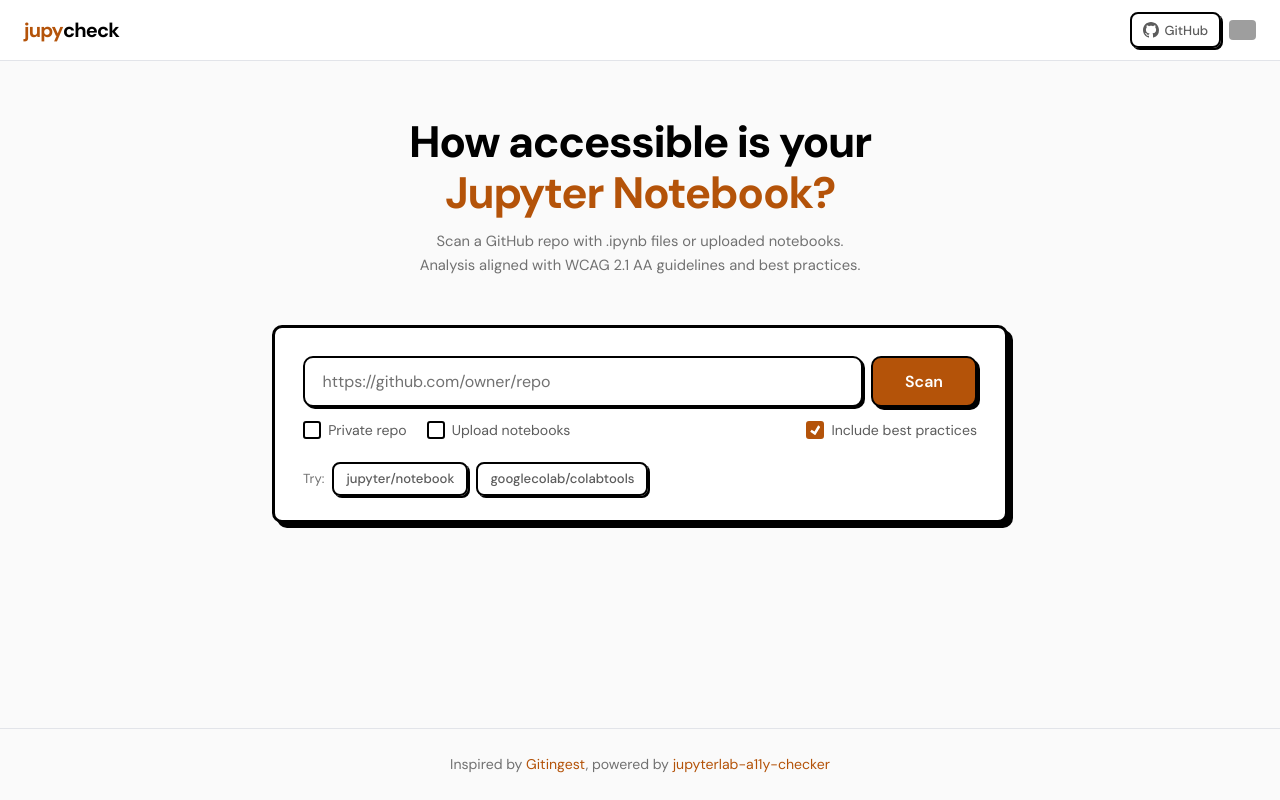
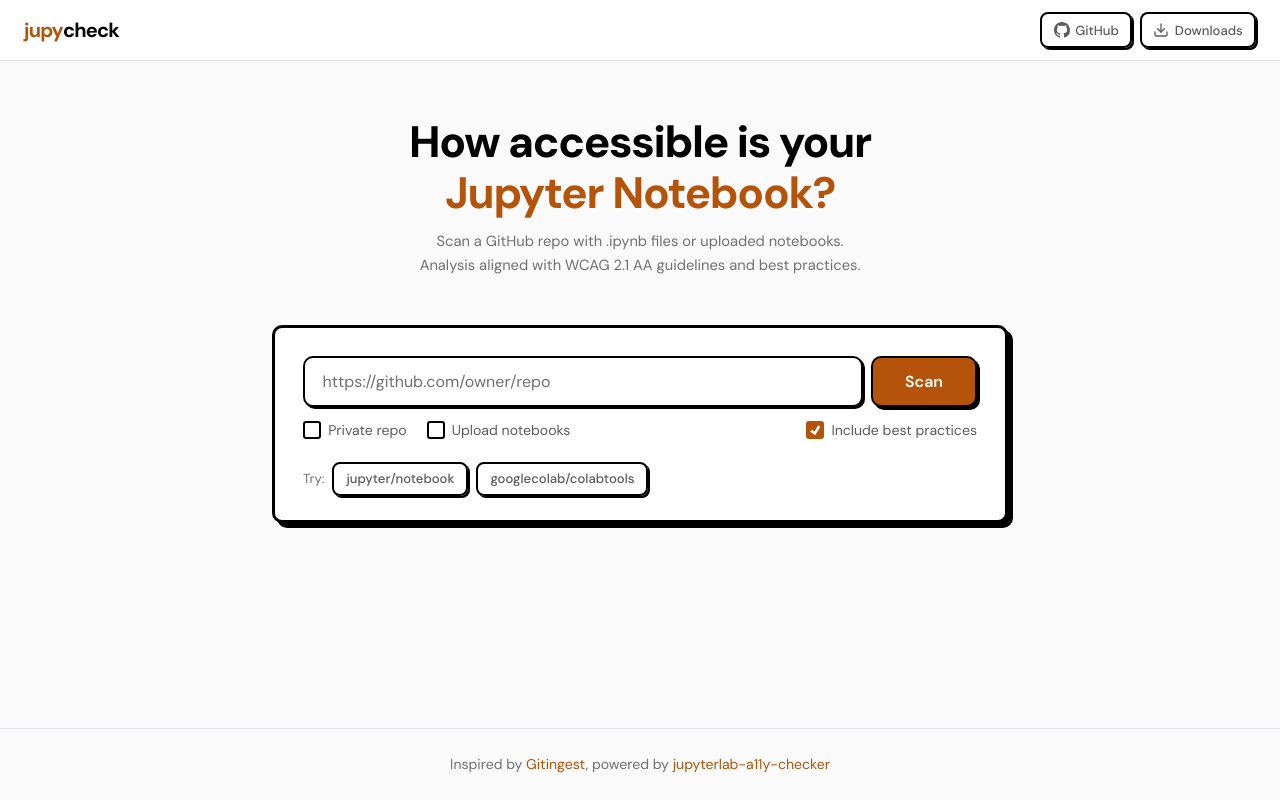
Before and after one commit to berkeley-dsep-infra/jupyterlab-a11y-checker, a website built with Vite: page experimental/jupycheck/index.html in a window 1280 px wide. Built offline with nearby package versions, Linux system fonts and the light colour scheme; no server answers; grey boxes are pictures that could not be loaded; files whose address does not match are found by name.

Commit message:
feat(jupycheck): replace marketplace badge with custom downloads button
- Build native Downloads button matching GitHub button style
- Fetch download count from marketplace badge SVG via proxy
- Add Vercel rewrite and Vite proxy for CORS bypass
- Remove unused .star-cta CSS

```diff
--- a/experimental/jupycheck/index.html
+++ b/experimental/jupycheck/index.html
@@ -101,26 +101,36 @@
         gap: 0.5rem;
       }
 
-      .star-cta {
-        font-size: 0.72rem;
-        color: #be185d;
+      .marketplace-link {
+        display: flex;
+        align-items: center;
+        gap: 0.35rem;
+        color: var(--text-secondary);
+        text-decoration: none;
+        font-size: 0.82rem;
         font-weight: 500;
-        padding: 0.25rem 0.6rem;
-        border: 1.5px solid #be185d;
-        border-radius: 20px;
-        background: rgba(190, 24, 93, 0.06);
-        white-space: nowrap;
-        letter-spacing: 0.01em;
+        padding: 0.35rem 0.7rem;
+        border-radius: 8px;
+        border: 2px solid var(--text-primary);
+        box-shadow: 2px 2px 0 0 #000;
+        transition: all 0.1s;
       }
 
-      .marketplace-badge {
-        display: flex;
-        align-items: center;
+      .marketplace-link:hover {
+        background: var(--accent-light);
+        border-color: var(--accent);
+        color: var(--accent);
+        transform: translate(-1px, -1px);
+        box-shadow: 3px 3px 0 0 #000;
       }
 
-      .marketplace-badge img {
-        display: block;
-        border-radius: 4px;
+      .download-count {
+        font-size: 0.75rem;
+        font-weight: 600;
+      }
+
+      .download-count:empty {
+        display: none;
       }
 
       .github-link {
@@ -1281,16 +1291,18 @@
           <span class="star-count" id="starCount"></span>
         </a>
         <a
-          class="marketplace-badge"
+          class="marketplace-link"
           href="https://marketplace.orbrx.io/extensions/jupyterlab-a11y-checker"
           target="_blank"
           rel="noopener noreferrer"
         >
-          <img
-            src="https://marketplace.orbrx.io/api/badge/jupyterlab-a11y-checker?metric=downloads&leftColor=%23555&rightColor=%23F37620&style=flat"
-            alt="Marketplace downloads"
-            height="20"
-          />
+          <svg width="16" height="16" viewBox="0 0 24 24" fill="none" stroke="currentColor" stroke-width="2" stroke-linecap="round" stroke-linejoin="round">
+            <path d="M21 15v4a2 2 0 0 1-2 2H5a2 2 0 0 1-2-2v-4"/>
+            <polyline points="7 10 12 15 17 10"/>
+            <line x1="12" y1="15" x2="12" y2="3"/>
+          </svg>
+          Downloads
+          <span class="download-count" id="downloadCount"></span>
         </a>
       </div>
     </header>
--- a/experimental/jupycheck/src/main.ts
+++ b/experimental/jupycheck/src/main.ts
@@ -1265,3 +1265,17 @@ document.querySelectorAll(".example-link").forEach((link) => {
     }
   } catch {}
 })();
+
+(async () => {
+  try {
+    const res = await fetch("/api/marketplace-badge");
+    if (res.ok) {
+      const svg = await res.text();
+      const match = svg.match(/aria-label="downloads:\s*([^"]+)"/);
+      if (match) {
+        const el = document.getElementById("downloadCount");
+        if (el) el.textContent = match[1].trim();
+      }
+    }
+  } catch {}
+})();
--- a/experimental/jupycheck/vite.config.ts
+++ b/experimental/jupycheck/vite.config.ts
@@ -4,6 +4,14 @@ import path from "path";
 export default defineConfig({
   server: {
     port: 3002,
+    proxy: {
+      "/api/marketplace-badge": {
+        target:
+          "https://marketplace.orbrx.io/api/badge/jupyterlab-a11y-checker?metric=downloads",
+        changeOrigin: true,
+        rewrite: () => "",
+      },
+    },
   },
   resolve: {
     alias: {
```
Also changed, not shown: experimental/jupycheck/vercel.json.
